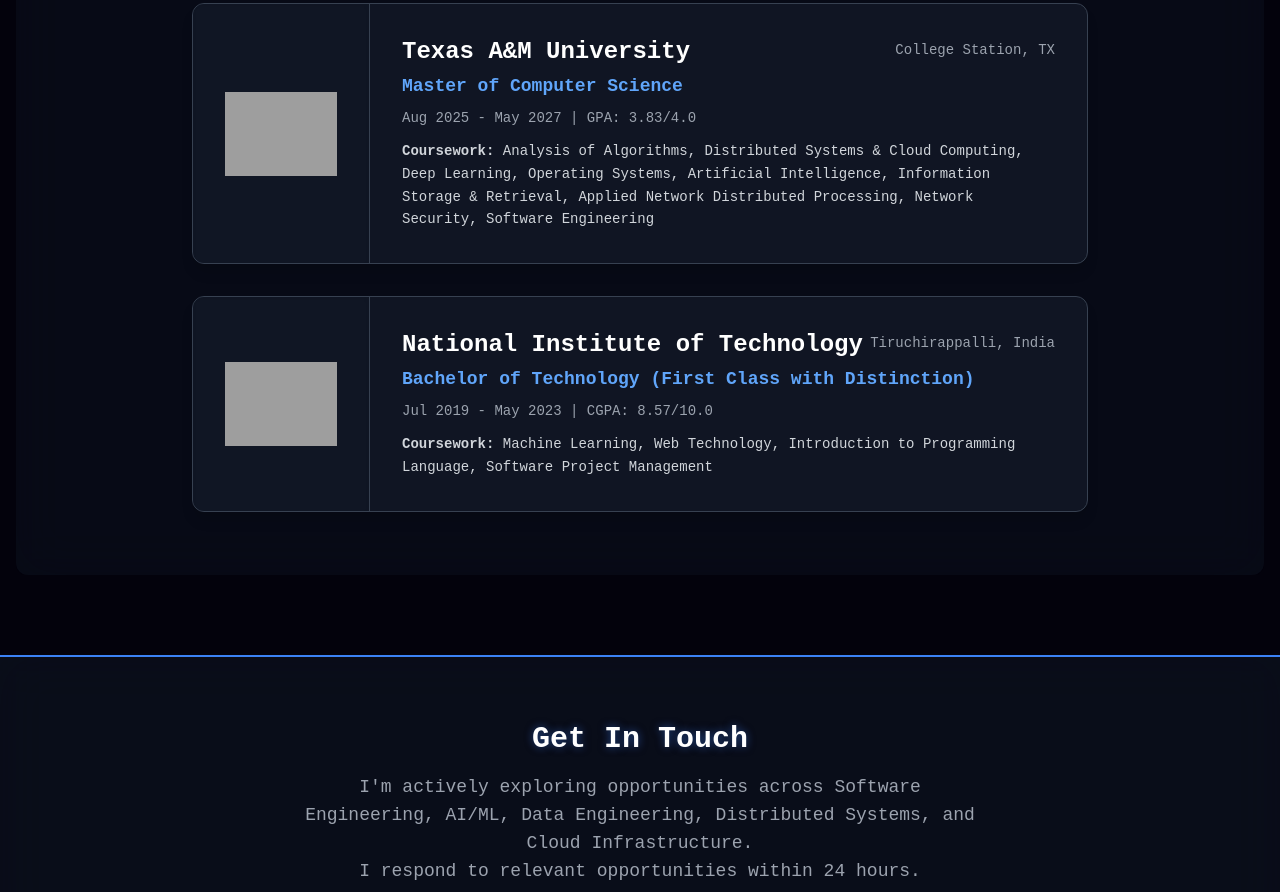
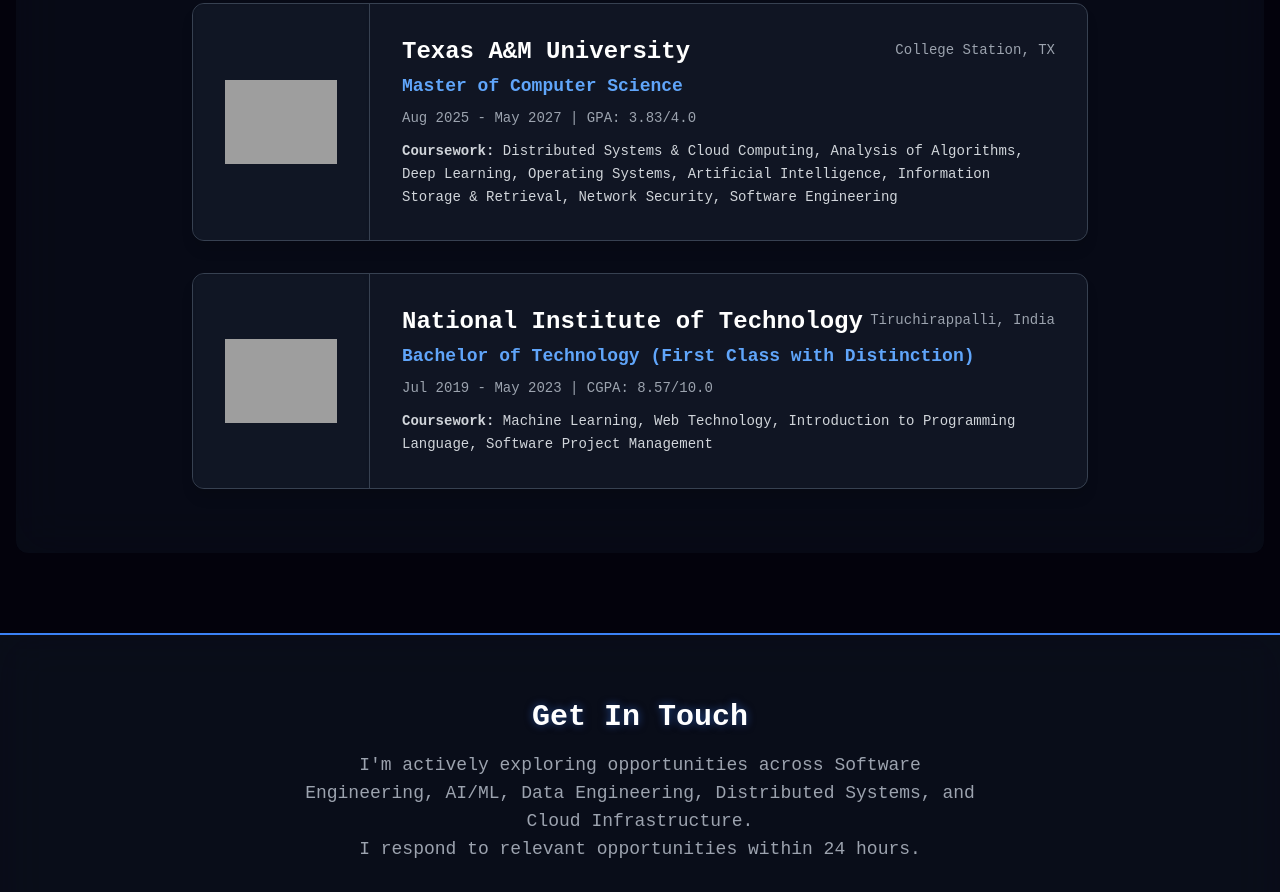
Before and after one commit to PRADEEPERIYASAMY/pradeep-portfolio, a website: page index.html in a window 1280 px wide. Shown: the part 7053-7945 px from the top of the page. Drawn offline with nearby package versions, Linux system fonts and the light colour scheme; grey boxes are pictures that could not be loaded; animation ran at ten frames a second.

Commit message:
Update TAMU coursework order

```diff
--- a/index.html
+++ b/index.html
@@ -1999,10 +1999,7 @@
                                 </div>
                                 <p class="text-lg font-semibold text-blue-400 mb-2">Master of Computer Science</p>
                                 <p class="text-sm text-gray-400 mb-3">Aug 2025 - May 2027 | GPA: 3.83/4.0</p>
-                                <p class="text-sm text-gray-300 leading-relaxed"><strong>Coursework:</strong> Analysis
-                                    of Algorithms, Distributed Systems &amp; Cloud Computing, Deep Learning, Operating
-                                    Systems, Artificial Intelligence, Information Storage &amp; Retrieval, Applied
-                                    Network Distributed Processing, Network Security, Software Engineering</p>
+                                <p class="text-sm text-gray-300 leading-relaxed"><strong>Coursework:</strong> Distributed Systems &amp; Cloud Computing, Analysis of Algorithms, Deep Learning, Operating Systems, Artificial Intelligence, Information Storage &amp; Retrieval, Network Security, Software Engineering</p>
                             </div>
                         </div>
 
```
Also changed, not shown: portfolio_content.md (+1 -1 lines).
